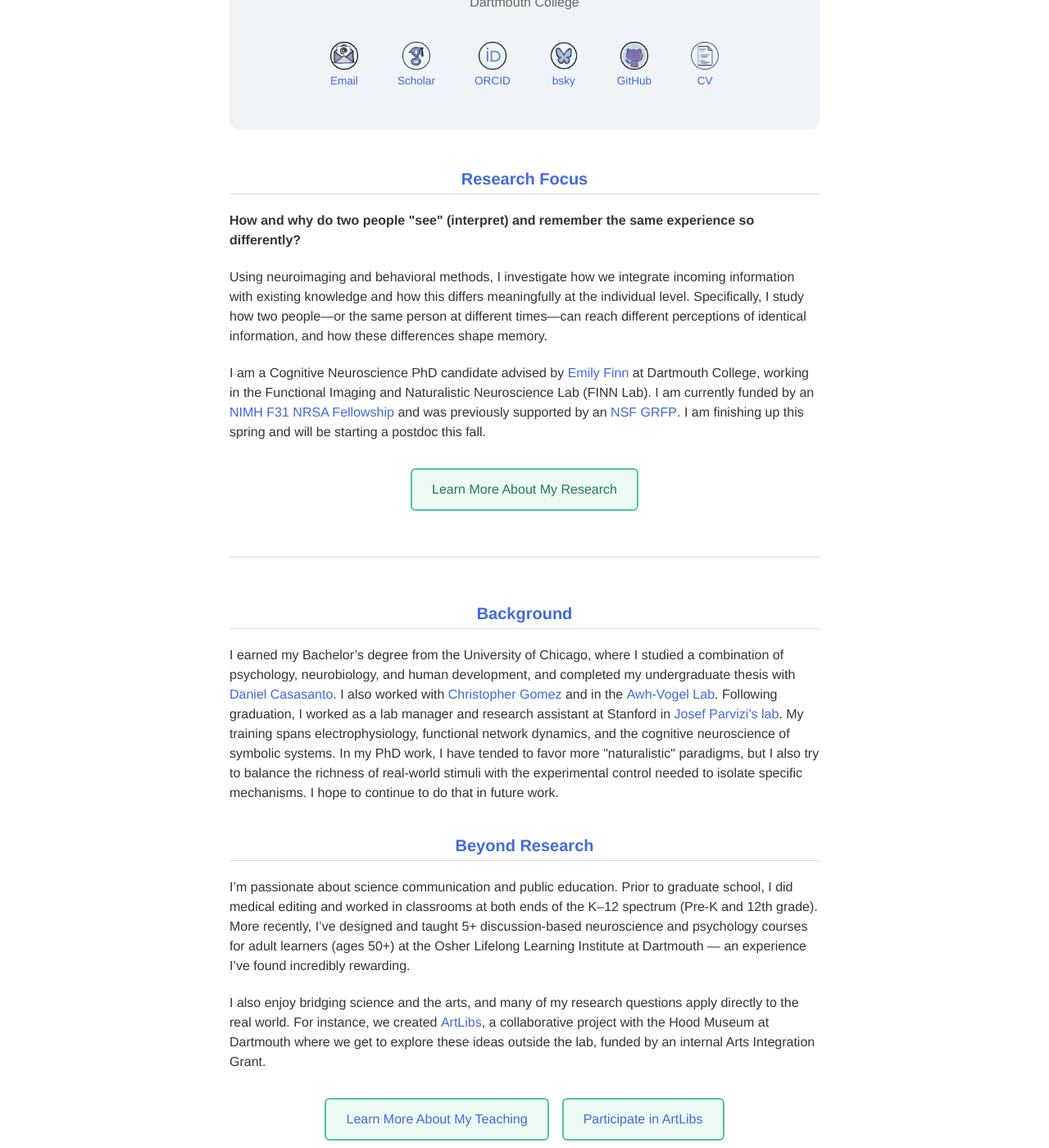
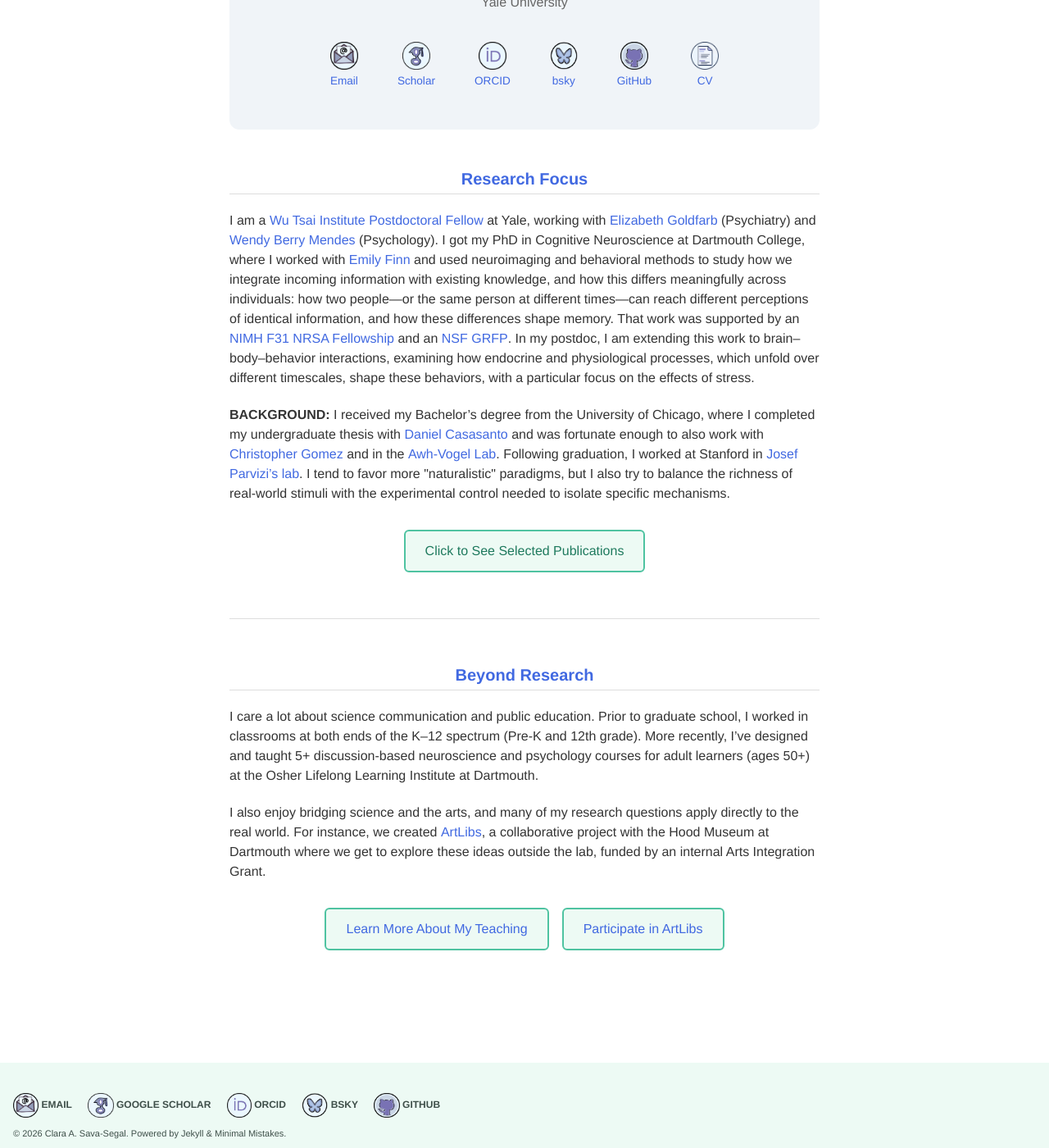
Before and after one commit to csavasegal/csavasegal.github.io, a Jekyll site: the page built from index.md, in a window 1280 px wide and 1400 px high, scrolled down 419 px. Shown: the whole window at 82% size. Built offline with Jekyll 4.4.1, drawn with Linux system fonts in a browser that asks for light colours; cached includes are drawn as plain includes; some of the changed text lies outside the part shown.

Commit message:
major mods

```diff
--- a/_config.yml
+++ b/_config.yml
@@ -106,13 +106,13 @@ analytics:
 author:
   name             : "Clara A. Sava-Segal"
   #avatar           : "img/sava-segal_clara.jpg" # path of avatar image, e.g. "/assets/images/bio-photo.jpg"
-  bio              : "PhD candidate in Cognitive Neuroscience at Dartmouth College, advised by <a href=\"https://thefinnlab.github.io/\" style=\"color: #4169E1;\">Emily Finn</a>. Finishing up this spring and starting a postdoc this fall."
-  location         : "Dartmouth College"
+  bio              : "Wu Tsai Institute Postdoctoral Fellow at Yale University, working with Elizabeth Goldfarb and Wendy Berry Mendes. PhD in Cognitive Neuroscience from Dartmouth College."
+  location         : "Yale University"
   email            :
   links:
     - label: "Email"
       icon: "img/email.png"
-      url: "mailto:csava.gr@dartmouth.edu"
+      url: "mailto:clara.sava-segal@yale.edu"
     - label: "Google Scholar"
       icon: "img/scholar.png"
       url: "https://scholar.google.com/citations?user=c0vFC1MAAAAJ&hl=en"
@@ -132,7 +132,7 @@ footer:
   links:
     - label: "Email"
       icon: "img/email.png"
-      url: "mailto:csava.gr@dartmouth.edu"
+      url: "mailto:clara.sava-segal@yale.edu"
     - label: "Google Scholar"
       icon: "img/scholar.png"
       url: "https://scholar.google.com/citations?user=c0vFC1MAAAAJ&hl=en"
--- a/index.md
+++ b/index.md
@@ -204,11 +204,11 @@ a:hover {
   <img src="/img/sava-segal_clara.jpg" alt="Clara A. Sava-Segal" class="profile-photo">
 
   <h1>Clara A. Sava-Segal</h1>
-  <p class="hero-subtitle">PhD Candidate in Cognitive Neuroscience</p>
-  <p class="hero-affiliation">Dartmouth College</p>
+  <p class="hero-subtitle">Wu Tsai Institute Postdoctoral Fellow</p>
+  <p class="hero-affiliation">Yale University</p>
 
   <div class="social-links">
-    <a href="mailto:csava.gr@dartmouth.edu" class="social-link">
+    <a href="mailto:clara.sava-segal@yale.edu" class="social-link">
       <img src="/img/email.png" alt="Email">
       <span>Email</span>
     </a>
@@ -239,29 +239,36 @@ a:hover {
 
   <h2>Research Focus</h2>
 
-  <p><strong>
-    How and why do two people "see" (interpret) and remember the same experience so differently?
-  </strong></p>
-
   <p>
-    Using neuroimaging and behavioral methods, I investigate how we integrate incoming
-    information with existing knowledge and how this differs meaningfully at the individual level.
-    Specifically, I study how two people—or the same person at different times—can reach
+    I am a <a href="https://wti.yale.edu/">Wu Tsai Institute Postdoctoral Fellow</a> at Yale,
+    working with <a href="https://medicine.yale.edu/lab/goldfarb/research/">Elizabeth Goldfarb</a> (Psychiatry)
+    and <a href="https://www.wendyberrymendes.com/">Wendy Berry Mendes</a> (Psychology).
+    I got my PhD in Cognitive Neuroscience at Dartmouth College, where I worked with
+    <a href="https://thefinnlab.github.io/">Emily Finn</a> and used neuroimaging and behavioral methods
+    to study how we integrate incoming information with existing knowledge, and how this differs
+    meaningfully across individuals: how two people—or the same person at different times—can reach
     different perceptions of identical information, and how these differences shape memory.
+    That work was supported by an <span style="color: #4169E1; font-weight: 500;">NIMH F31 NRSA Fellowship</span>
+    and an <span style="color: #4169E1; font-weight: 500;">NSF GRFP</span>.
+    In my postdoc, I am extending this work to brain–body–behavior interactions, examining how
+    endocrine and physiological processes, which unfold over different timescales, shape these
+    behaviors, with a particular focus on the effects of stress.
   </p>
 
   <p>
-    I am a Cognitive Neuroscience PhD candidate advised by
-    <a href="https://thefinnlab.github.io/">Emily Finn</a> at Dartmouth College,
-    working in the Functional Imaging and Naturalistic Neuroscience Lab (FINN Lab).
-    I am currently funded by an <span style="color: #4169E1; font-weight: 500;">NIMH F31 NRSA Fellowship</span>
-    and was previously supported by an <span style="color: #4169E1; font-weight: 500;">NSF GRFP</span>.
-    I am finishing up this spring and will be starting a postdoc this fall.
+    <strong>BACKGROUND:</strong> I received my Bachelor’s degree from the University of Chicago,
+    where I completed my undergraduate thesis with <a href="http://casasanto.com/">Daniel Casasanto</a>
+    and was fortunate enough to also work with
+    <a href="https://voices.uchicago.edu/gomezlab/">Christopher Gomez</a> and in the
+    <a href="https://awhvogellab.com/">Awh-Vogel Lab</a>. Following graduation, I worked at Stanford in
+    <a href="https://med.stanford.edu/parvizi-lab.html">Josef Parvizi’s lab</a>.
+    I tend to favor more "naturalistic" paradigms, but I also try to balance the richness of
+    real-world stimuli with the experimental control needed to isolate specific mechanisms.
   </p>
 
   <p style="text-align: center; margin-top: 2rem; display: flex; justify-content: center; gap: 1rem; flex-wrap: wrap;">
     <a href="/publications/" class="button button-secondary">
-      Learn More About My Research
+      Click to See Selected Publications
     </a>
   </p>
 
@@ -273,32 +280,13 @@ a:hover {
   <hr class="section-divider">
 
   <div class="info-card">
-    <h2>Background</h2>
-
-    <p>
-      I earned my Bachelor’s degree from the University of Chicago, where I studied a combination of psychology,
-      neurobiology, and human development, and completed my undergraduate thesis with
-      <a href="http://casasanto.com/">Daniel Casasanto</a>. I also worked with
-      <a href="https://voices.uchicago.edu/gomezlab/">Christopher Gomez</a> and in the
-      <a href="https://awhvogellab.com/">Awh-Vogel Lab</a>. Following graduation, I worked as a
-      lab manager and research assistant at Stanford in
-      <a href="https://med.stanford.edu/parvizi-lab.html">Josef Parvizi’s lab</a>. My training
-      spans electrophysiology, functional network dynamics, and the cognitive neuroscience of
-      symbolic systems. In my PhD work, I have tended to favor more "naturalistic" paradigms,
-      but I also try to balance the richness of real-world stimuli with the experimental control
-      needed to isolate specific mechanisms. I hope to continue to do that in future work.
-    </p>
-  </div>
-
-  <div class="info-card">
     <h2>Beyond Research</h2>
 
     <p>
-      I’m passionate about science communication and public education. Prior to graduate school,
-      I did medical editing and worked in classrooms at both ends of the K–12 spectrum
-      (Pre-K and 12th grade). More recently, I’ve designed and taught 5+ discussion-based
-      neuroscience and psychology courses for adult learners (ages 50+) at the
-      Osher Lifelong Learning Institute at Dartmouth — an experience I’ve found incredibly rewarding.
+      I care a lot about science communication and public education. Prior to graduate school,
+      I worked in classrooms at both ends of the K–12 spectrum (Pre-K and 12th grade). More recently, I’ve designed and taught 5+
+      discussion-based neuroscience and psychology courses for adult learners (ages 50+) at the
+      Osher Lifelong Learning Institute at Dartmouth.
     </p>
 
     <p>
```
Also changed, not shown: publications.md (+11 -11 lines).
